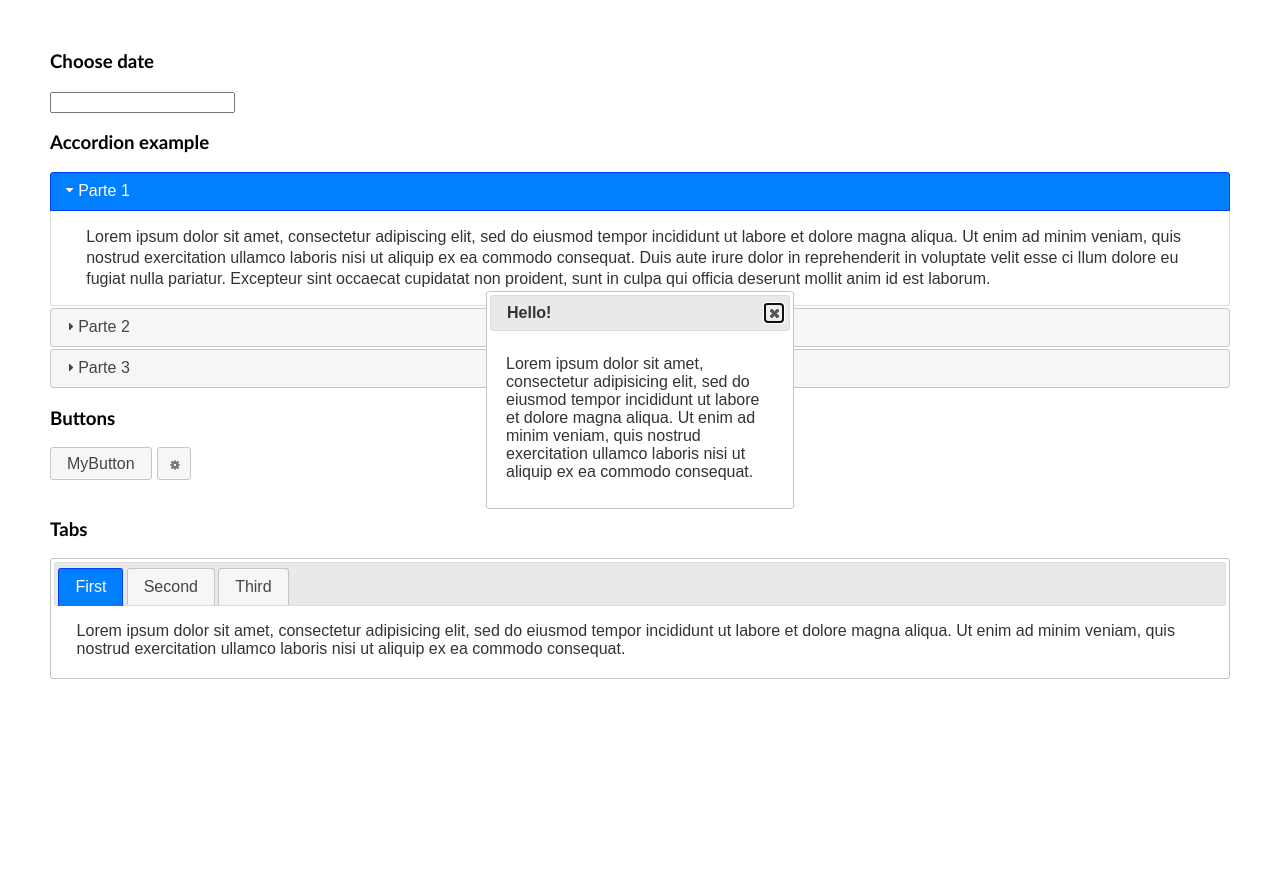
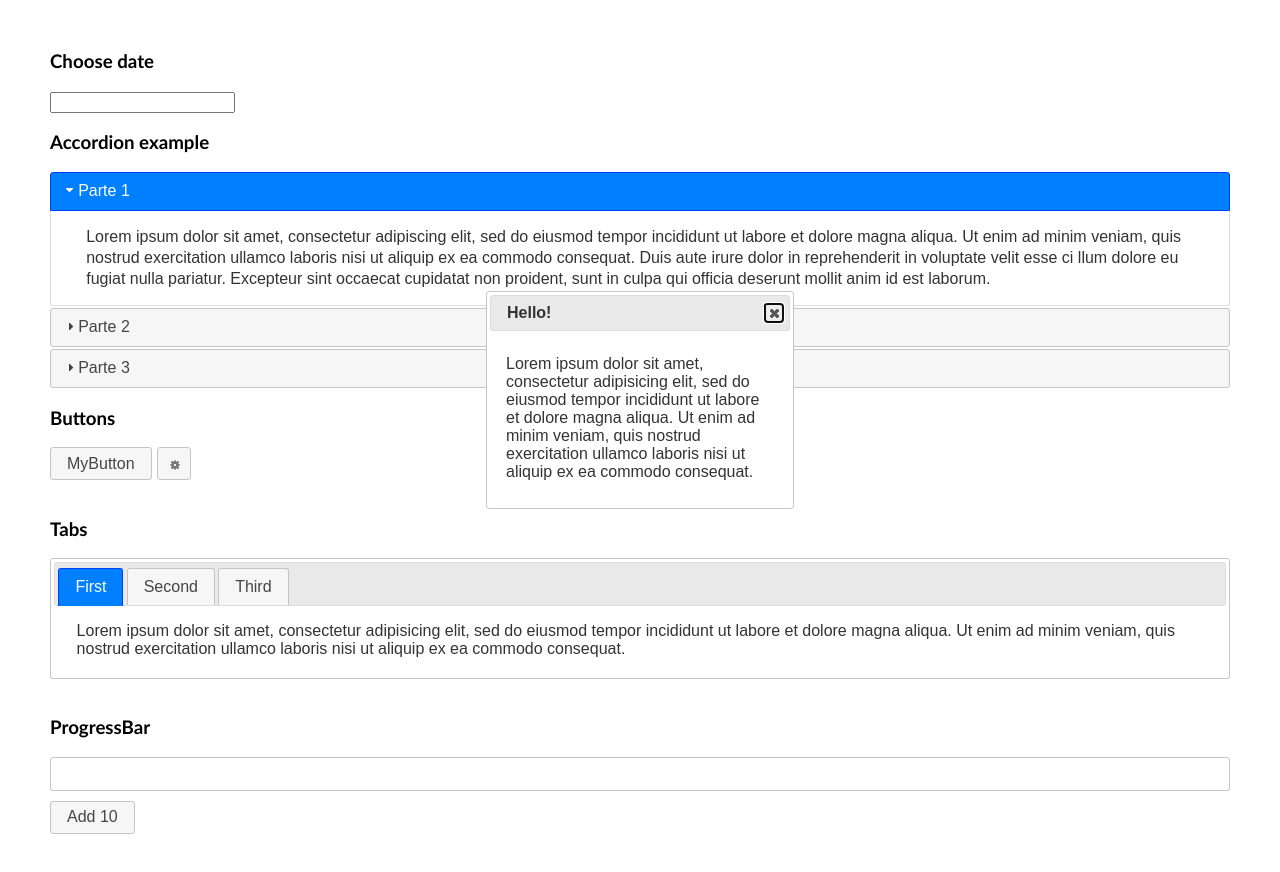
Before and after one commit to Maxdeoro/JQueryUIExample, a plain HTML site: page index.html in a window 1280 px wide. Before the commit the page ends 800 px from the top, so only its background shows below. Drawn offline with nearby package versions, Linux system fonts and the light colour scheme.

Commit message:
progressBar

```diff
--- a/css/style.css
+++ b/css/style.css
@@ -39,3 +39,7 @@ body{
 select {
     width: 200px;
 }
+
+#Button {
+    margin-top: 10px;
+}
--- a/index.html
+++ b/index.html
@@ -68,11 +68,18 @@
 	    <div id="tabs-3">Nam dui erat, auctor a, dignissim quis, sollicitudin eu, felis. Pellentesque nisi urna, interdum eget, sagittis et, consequat vestibulum, lacus. Mauris porttitor ullamcorper augue.</div>
     </div>
 
+    <!-- Dialog Window -->
+    <h3 class="demoHeaders">ProgressBar</h3>
     <div id="dialog" title="Hello!">
         <p>
             Lorem ipsum dolor sit amet, consectetur adipisicing elit, sed do eiusmod tempor incididunt ut labore et dolore magna aliqua. Ut enim ad minim veniam, quis nostrud exercitation ullamco laboris nisi ut aliquip ex ea commodo consequat.
         </p>
     </div>
+
+    <!-- ProgressBar -->
+     <div id="bar"></div>
+     <button id="Button">Add 10</button>
+     <div id="percent"></div>
 
     <script src="jquery-ui-1.14.1.custom/external/jquery/jquery.js"></script>
     <script src="jquery-ui-1.14.1.custom/jquery-ui.js"></script>
--- a/js/script.js
+++ b/js/script.js
@@ -7,3 +7,24 @@ $('#button-icon').button({
 });
 $('#tabs').tabs();
 $('#dialog').dialog();
+//progressBar
+$(function() {
+    $('#Button').button();
+    $('#bar').progressbar({
+        value: 0,
+        change: function(event, ui) {
+            // alert('Event: ' + event.type);
+        },
+        complete: function(event, ui) {
+            alert('Event: ' + event.type);
+        },
+    });
+    $('#Button').click(function() {
+        let currentVal = $('#bar').progressbar('option','value');
+        if(currentVal < 100) {
+            currentVal = currentVal + 10;
+            $('#percent').text(currentVal + '%');
+            $('#bar').progressbar('option','value',currentVal);
+        }
+    });
+});
```
